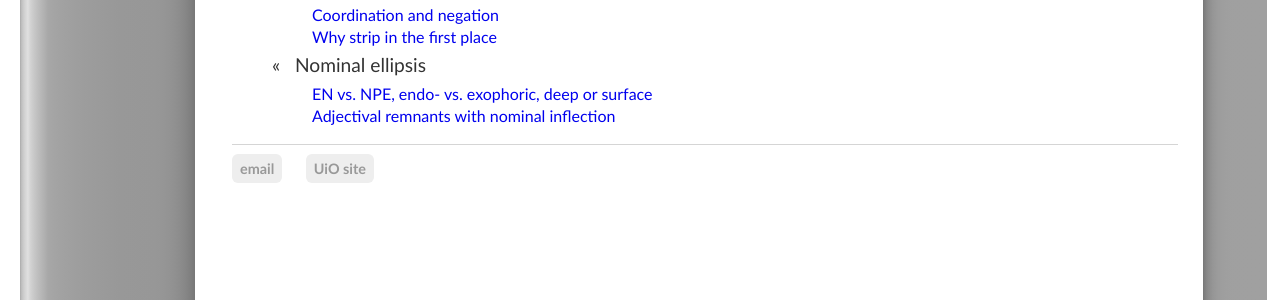
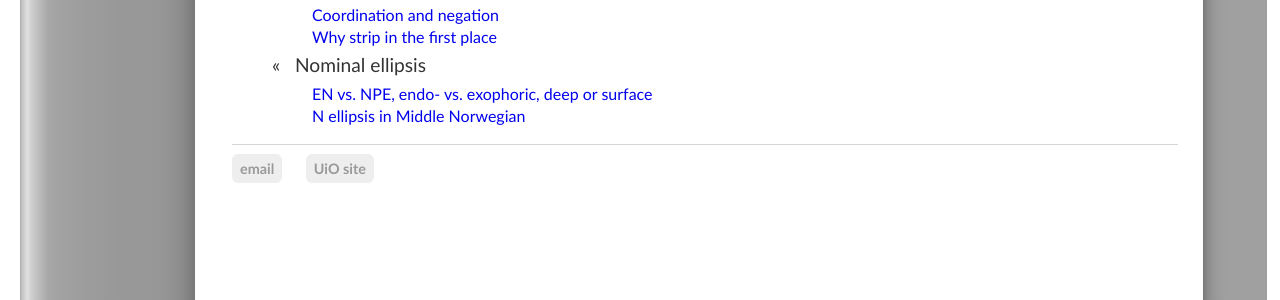
Before and after one commit to kjelljs/kjelljs.github.io, a Jekyll site: the page built from courses/ellipsis/index.html, in a window 1280 px wide. Shown: the part 543-843 px from the top of the page. Built offline with Jekyll 4.4.1, drawn with Linux system fonts in a browser that asks for light colours.

Commit message:
Update index.html

```diff
--- a/courses/ellipsis/index.html
+++ b/courses/ellipsis/index.html
@@ -20,5 +20,5 @@ title: "Anything missing? Six sorts of ellipsis"
   <li><a href="/courses/ellipsis/whystrip.html">Why strip in the first place</a></li></ul></li>
 <li id="blogposts">&laquo; &nbsp; Nominal ellipsis</li><ul>
   <li><a href="/courses/ellipsis/exo.html">EN vs. NPE, endo- vs. exophoric, deep or surface</a></li>
-  <li><a href="/courses/ellipsis/norw.html">Adjectival remnants with nominal inflection</a></li></ul></li>
+  <li><a href="/courses/ellipsis/norw.html">N ellipsis in Middle Norwegian</a></li></ul></li>
 </ul>
```
